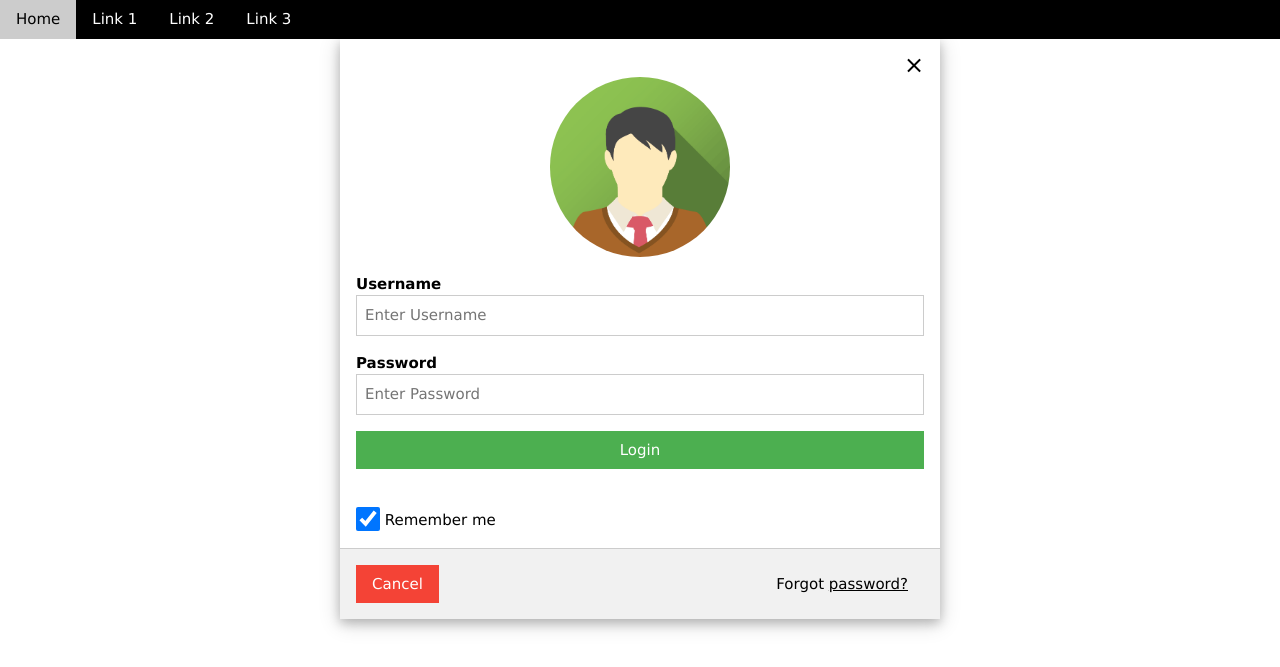
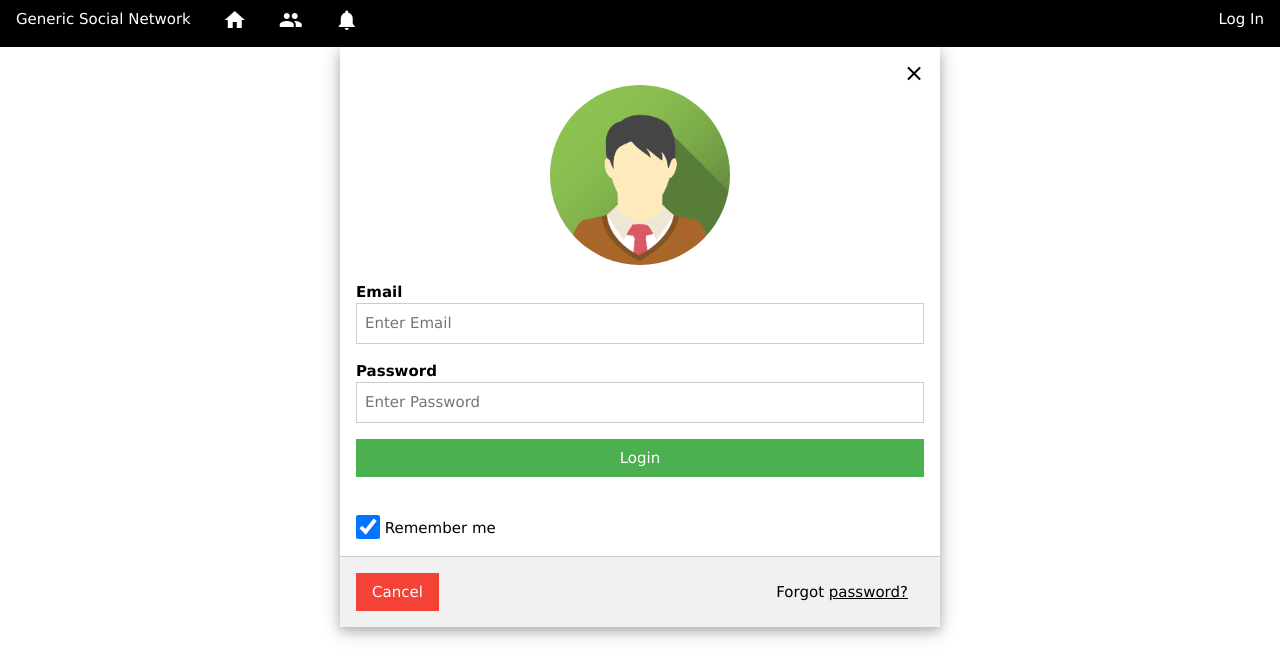
Before and after one commit to rafapaz/socialNetwork, a Django app: page /main/ in a window 1280 px wide. Shown: the top 667 px of the page. Run offline with Django 3.2, Linux system fonts and the light colour scheme.

Commit message:
'Autentication'

```diff
--- a/main/admin.py
+++ b/main/admin.py
@@ -1,5 +1,6 @@
 from django.contrib import admin
 
-from .models import CustomUser
+from .models import CustomUser, FriendshipRequest
 
 admin.site.register(CustomUser)
+admin.site.register(FriendshipRequest)
--- a/main/models.py
+++ b/main/models.py
@@ -22,3 +22,8 @@ class CustomUser(models.Model):
 
     def __str__(self):
         return self.name
+
+class FriendshipRequest(models.Model):
+    user_from = models.ForeignKey(CustomUser, on_delete=models.CASCADE, related_name='+')
+    user_to = models.ForeignKey(CustomUser, on_delete=models.CASCADE, related_name='+')
+    send_date = models.DateTimeField('send date')
--- a/main/templates/main/index.html
+++ b/main/templates/main/index.html
@@ -3,6 +3,6 @@
 {% block title %}User Profile{% endblock %}
 
 {% block content %}
-Perfil do usuario: {{ myUser.email }}
-<img   class="w3-circle" src="{{ myUser.img_profile.url }}" />
+Perfil do usuario: {{ myUser.name }}
+<img  style="width:100px" class="w3-circle" src="{{ myUser.img_profile.url }}" />
 {% endblock %}
--- a/main/templates/main/login.html
+++ b/main/templates/main/login.html
@@ -12,11 +12,12 @@
         <span onclick="document.getElementById('id01').style.display='none'" class="w3-button w3-xlarge w3-hover-red w3-display-topright" title="Close Modal">&times;</span>
         <img src="{% static 'media/avatar2.png' %}" alt="Avatar" style="width:30%" class="w3-circle w3-margin-top">
       </div>
-
-      <form class="w3-container" action="">
+      <div class="w3-center w3-red">{{ message }}</div>
+      <form class="w3-container" action="{% url 'login' %}" method='POST'>
+        {% csrf_token %}
         <div class="w3-section">
-          <label><b>Username</b></label>
-          <input class="w3-input w3-border w3-margin-bottom" type="text" placeholder="Enter Username" name="usrname" required>
+          <label><b>Email</b></label>
+          <input class="w3-input w3-border w3-margin-bottom" type="text" placeholder="Enter Email" name="email" required>
           <label><b>Password</b></label>
           <input class="w3-input w3-border" type="password" placeholder="Enter Password" name="psw" required>
           <button class="w3-button w3-block w3-green w3-section w3-padding" type="submit">Login</button>
--- a/main/urls.py
+++ b/main/urls.py
@@ -4,4 +4,6 @@ from . import views
 
 urlpatterns = [
     path('', views.index, name='index'),
+    path('login/', views.myLogin, name='login'),
+    path('logout/', views.myLogout, name='logout'),
 ]
--- a/main/views.py
+++ b/main/views.py
@@ -1,6 +1,7 @@
 from django.shortcuts import render
 from django.http import HttpResponse
 from .models import CustomUser
+from django.contrib.auth import authenticate, login, logout
 
 
 def index(request):
@@ -10,3 +11,24 @@ def index(request):
     myUser = CustomUser.objects.get(user=request.user)
     context = {'myUser': myUser}
     return render(request, 'main/index.html', context)
+
+def myLogin(request):
+    try:
+        email = request.POST.get('email')
+        psw = request.POST.get('psw')
+        myUser = CustomUser.objects.get(email=email)
+        sysUser = authenticate(username=myUser.user.username, password=psw)
+
+        if sysUser is None:
+            raise Exception('Shit!')
+
+        login(request, sysUser)
+        context = {'myUser': myUser}
+        return render(request, 'main/index.html', context)
+    except:
+        context = {'message': 'Email or password not valid'}
+        return render(request, 'main/login.html', context)
+
+def myLogout(request):
+    logout(request)
+    return render(request, 'main/login.html')
--- a/templates/base.html
+++ b/templates/base.html
@@ -4,15 +4,21 @@
 <head>
     <meta name="viewport" content="width=device-width, initial-scale=1">
     <link rel="stylesheet" href="https://www.w3schools.com/w3css/4/w3.css">
+    <link rel="stylesheet" href="https://fonts.googleapis.com/icon?family=Material+Icons">
     <title>{% block title %}My amazing site{% endblock %}</title>
 </head>
 
 <body>
     <div class="w3-bar w3-black">
-        <a href="#" class="w3-bar-item w3-button">Home</a>
-        <a href="#" class="w3-bar-item w3-button">Link 1</a>
-        <a href="#" class="w3-bar-item w3-button">Link 2</a>
-        <a href="#" class="w3-bar-item w3-button">Link 3</a>
+        <div class="w3-bar-item" >Generic Social Network</div>
+        <a href="{% url 'index' %}" class="w3-bar-item w3-button"><i class="material-icons">home</i></a>
+        <a href="#" class="w3-bar-item w3-button"><i class="material-icons">people</i></a>
+        <a href="#" class="w3-bar-item w3-button"><i class="material-icons">notifications</i></a>
+        {% if user.is_authenticated %}
+            <a href="{% url 'logout' %}" class="w3-bar-item w3-button w3-right">Log Out</a>
+        {% else %}
+            <a href="{% url 'index' %}" class="w3-bar-item w3-button w3-right">Log In</a>
+        {% endif %}
     </div>
 
     <div id="content">
```
Also changed, not shown: db.sqlite3, main/migrations/0003_friendshiprequest.py (added).
